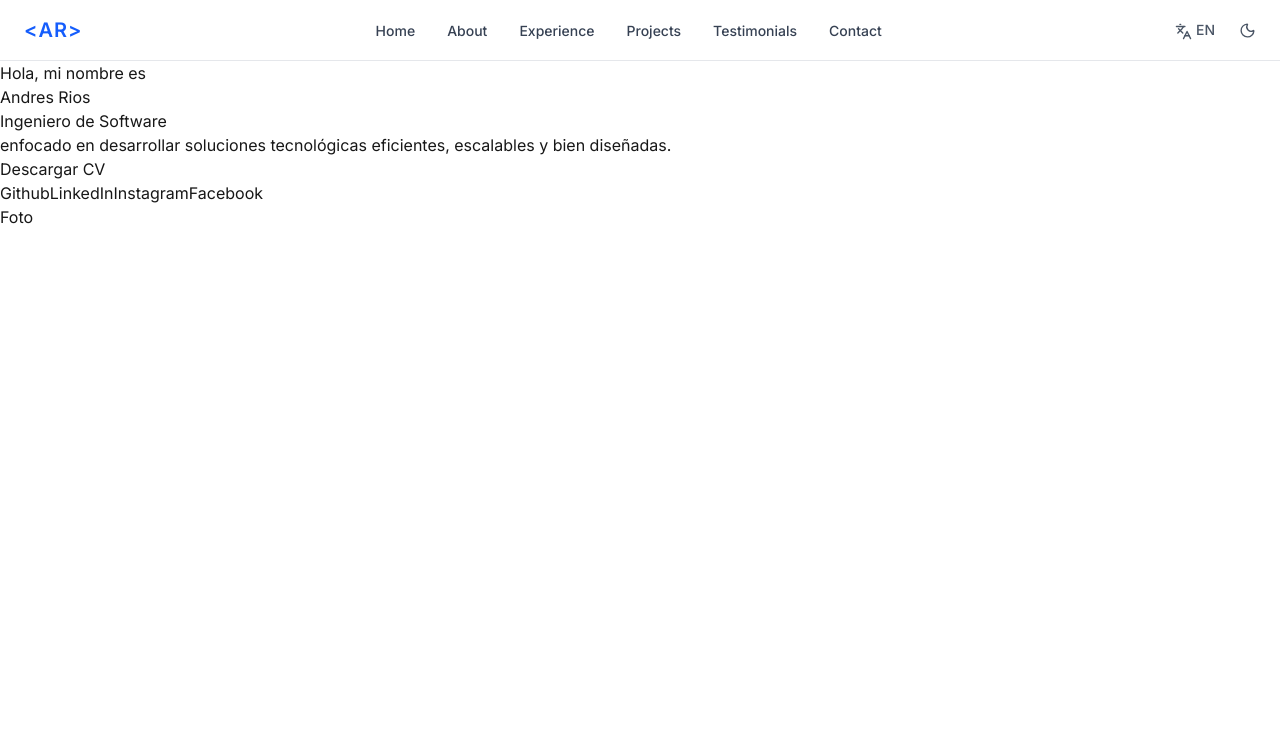
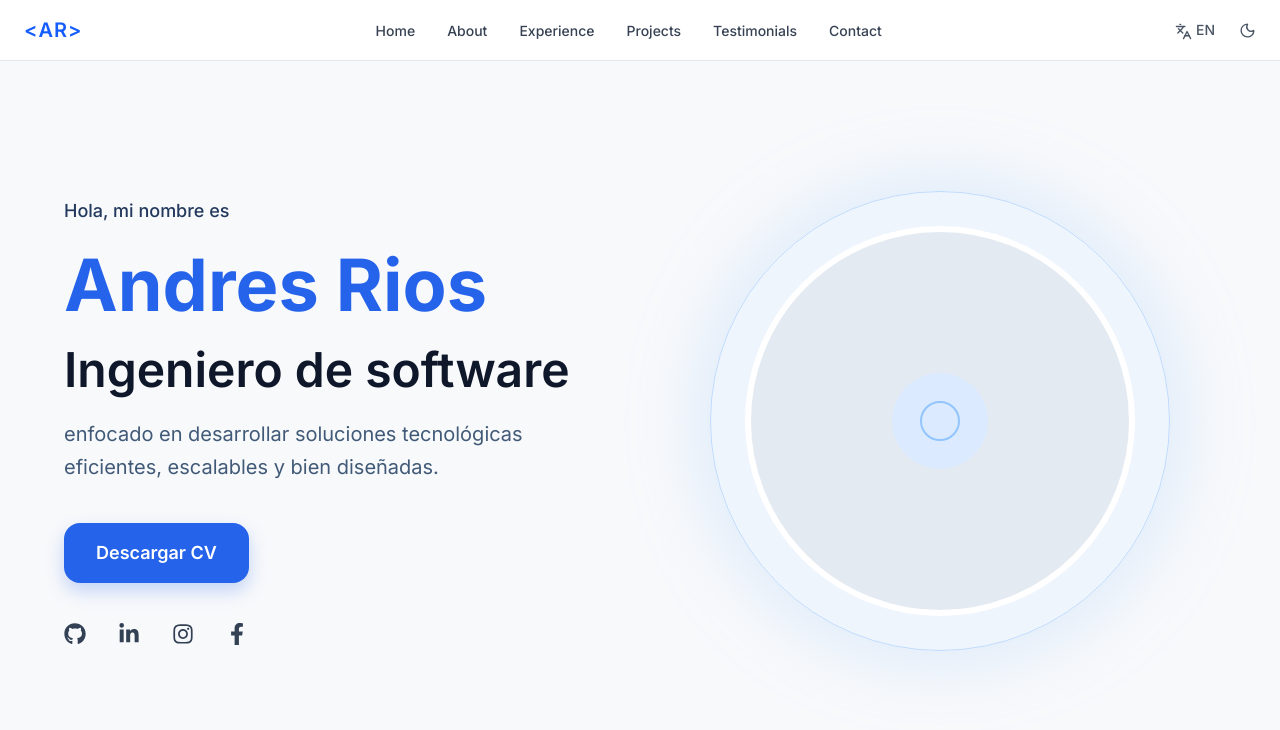
Before and after one commit to AndresRios123/Portfolio, a Next.js app: page /en in a window 1280 px wide. Shown: the top 730 px of the page. Built offline with nearby package versions, Linux system fonts and the light colour scheme.

Commit message:
feature: estilos hero agregados

```diff
--- a/app/components/sections/Hero.tsx
+++ b/app/components/sections/Hero.tsx
@@ -1,37 +1,85 @@
-export default function Hero(){
-    return(
-        <section id="inicio">
-            <div>
-                <div>
-                    <p>Hola, mi nombre es</p>
-                    <h1>Andres Rios</h1>
-                    <h2>Ingeniero de Software</h2>
-                    <p>
+import { FaGithub, FaLinkedinIn, FaInstagram, FaFacebookF } from "react-icons/fa";
+
+export default function Hero() {
+  return (
+    <section id="inicio" className="bg-[#f8f9fb]">
+      <div className="mx-auto grid min-h-[calc(100vh-80px)] max-w-7xl items-center gap-12 px-6 py-16 md:grid-cols-2 md:px-10 lg:px-16">
+        <div className="flex max-w-xl flex-col items-start">
+          <p className="mb-4 text-[18px] font-medium text-[#23395d]">
+            Hola, mi nombre es
+          </p>
+
+          <h1 className="mb-4 text-5xl font-bold leading-tight text-[#2563eb] md:text-7xl">
+            Andres Rios
+          </h1>
+
+          <h2 className="mb-6 text-3xl font-semibold text-[#0f172a] md:text-5xl">
+            Ingeniero de software
+          </h2>
+
+          <p className="mb-10 max-w-lg text-lg leading-relaxed text-[#415a77] md:text-[20px]">
             enfocado en desarrollar soluciones tecnológicas eficientes,
             escalables y bien diseñadas.
           </p>
 
-                    <div>
-                        <a href="/cv.pdf" download>
+          <div className="mb-10">
+            <a
+              href="/cv.pdf"
+              download
+              className="inline-flex items-center rounded-2xl bg-[#2563eb] px-8 py-4 text-lg font-semibold text-white shadow-[0_8px_18px_rgba(37,99,235,0.25)] transition hover:-translate-y-0.5 hover:bg-[#1d4ed8]"
+            >
               Descargar CV
             </a>
           </div>
 
-                    <div>
-                        <a href="/">Github</a>
-                        <a href="/">LinkedIn</a>
-                        <a href="/">Instagram</a>
-                        <a href="/">Facebook</a>
+          <nav
+            aria-label="Redes sociales"
+            className="flex items-center gap-8 text-[#334155]"
+          >
+            <a
+              href="#"
+              className="transition hover:scale-110 hover:text-[#2563eb]"
+              aria-label="GitHub"
+            >
+              <FaGithub size={22} />
+            </a>
+
+            <a
+              href="#"
+              className="transition hover:scale-110 hover:text-[#2563eb]"
+              aria-label="LinkedIn"
+            >
+              <FaLinkedinIn size={22} />
+            </a>
+
+            <a
+              href="#"
+              className="transition hover:scale-110 hover:text-[#2563eb]"
+              aria-label="Instagram"
+            >
+              <FaInstagram size={22} />
+            </a>
+
+            <a
+              href="#"
+              className="transition hover:scale-110 hover:text-[#2563eb]"
+              aria-label="Facebook"
+            >
+              <FaFacebookF size={22} />
+            </a>
+          </nav>
         </div>
+
+        <div className="flex items-center justify-center">
+          <div className="flex h-[380px] w-[380px] items-center justify-center rounded-full border border-[#bfdbfe] bg-[#dbeafe]/30 shadow-[0_0_80px_rgba(147,197,253,0.35)] md:h-[460px] md:w-[460px]">
+            <div className="flex h-[320px] w-[320px] items-center justify-center rounded-full border-[6px] border-white bg-[#e2e8f0]/80 md:h-[390px] md:w-[390px]">
+              <div className="flex h-24 w-24 items-center justify-center rounded-full bg-[#dbeafe]">
+                <div className="h-10 w-10 rounded-full border-2 border-[#93c5fd]" />
               </div>
-                <div>
-                    <div>
-                        <div>
-                            <span>Foto</span>
             </div>
           </div>
         </div>
       </div>
     </section>
-    )
+  );
 }
--- a/package.json
+++ b/package.json
@@ -14,7 +14,8 @@
     "next-intl": "^4.8.3",
     "next-themes": "^0.4.6",
     "react": "19.2.4",
-    "react-dom": "19.2.4"
+    "react-dom": "19.2.4",
+    "react-icons": "^5.5.0"
   },
   "devDependencies": {
     "@tailwindcss/postcss": "^4",
```
Also changed, not shown: 1 other file (tests, documents, lock files or other folders). Lines whose indentation alone changed are shown as unchanged.
